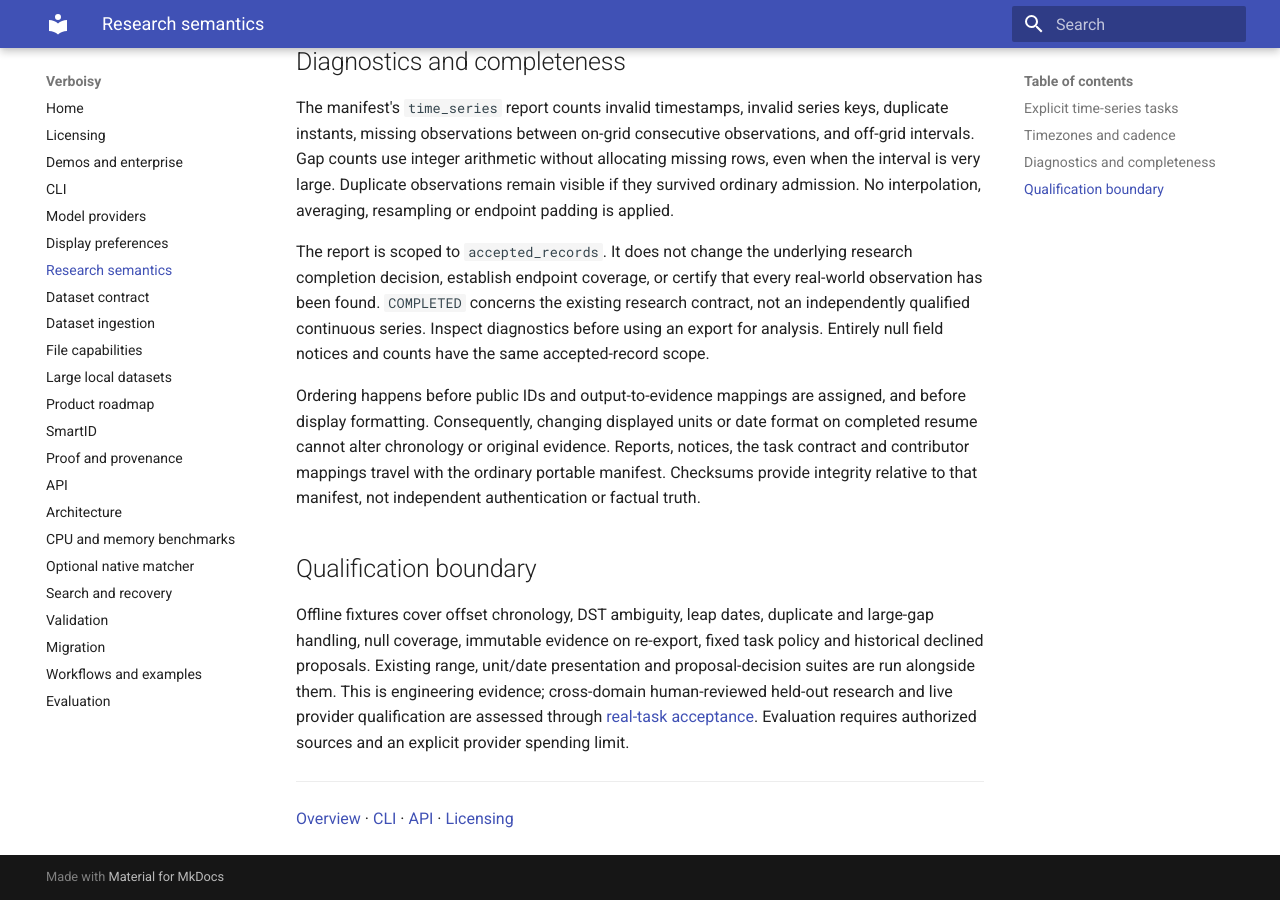
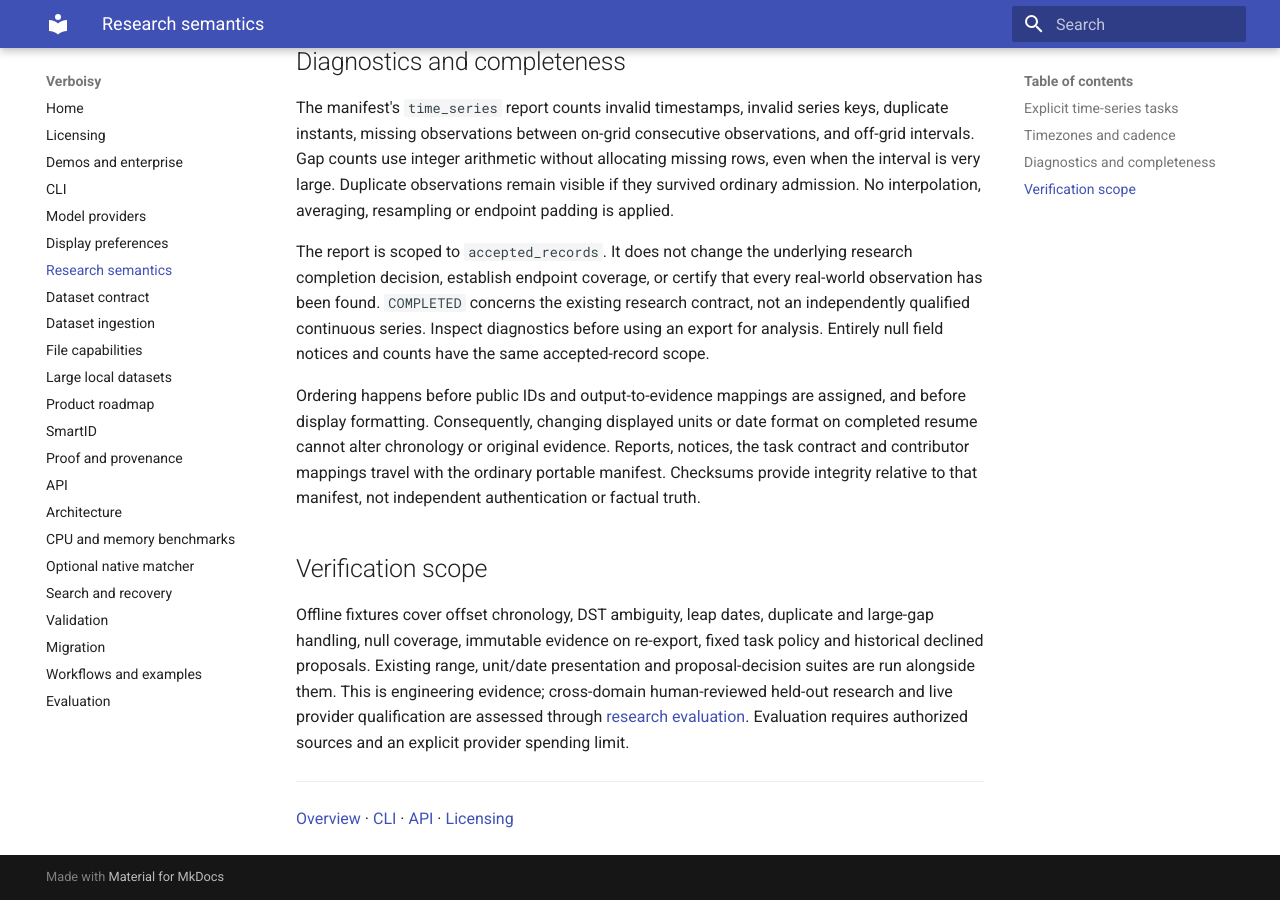
Before and after one commit to EmanueleTorrisi/verboisy, an MkDocs documentation site: the page built from docs/research-semantics.md, in a window 1280 px wide and 900 px high, scrolled down 2240 px. Built offline with MkDocs 1.6.1 and Material for MkDocs 9.7.7, drawn with Linux system fonts in a browser that asks for light colours.

Commit message:
docs: scope semantic verification through public evaluation guidance

```diff
--- a/docs/research-semantics.md
+++ b/docs/research-semantics.md
@@ -100,14 +100,14 @@ notices, the task contract and contributor mappings travel with the ordinary
 portable manifest. Checksums provide integrity relative to that manifest, not
 independent authentication or factual truth.
 
-## Qualification boundary
+## Verification scope
 
 Offline fixtures cover offset chronology, DST ambiguity, leap dates, duplicate and
 large-gap handling, null coverage, immutable evidence on re-export, fixed task
 policy and historical declined proposals. Existing range, unit/date presentation
 and proposal-decision suites are run alongside them. This is engineering evidence;
 cross-domain human-reviewed held-out research and live provider qualification
-are assessed through [real-task acceptance](production-acceptance.md). Evaluation
+are assessed through [research evaluation](evaluation.md). Evaluation
 requires authorized sources and an explicit provider spending limit.
 
 ---
```
